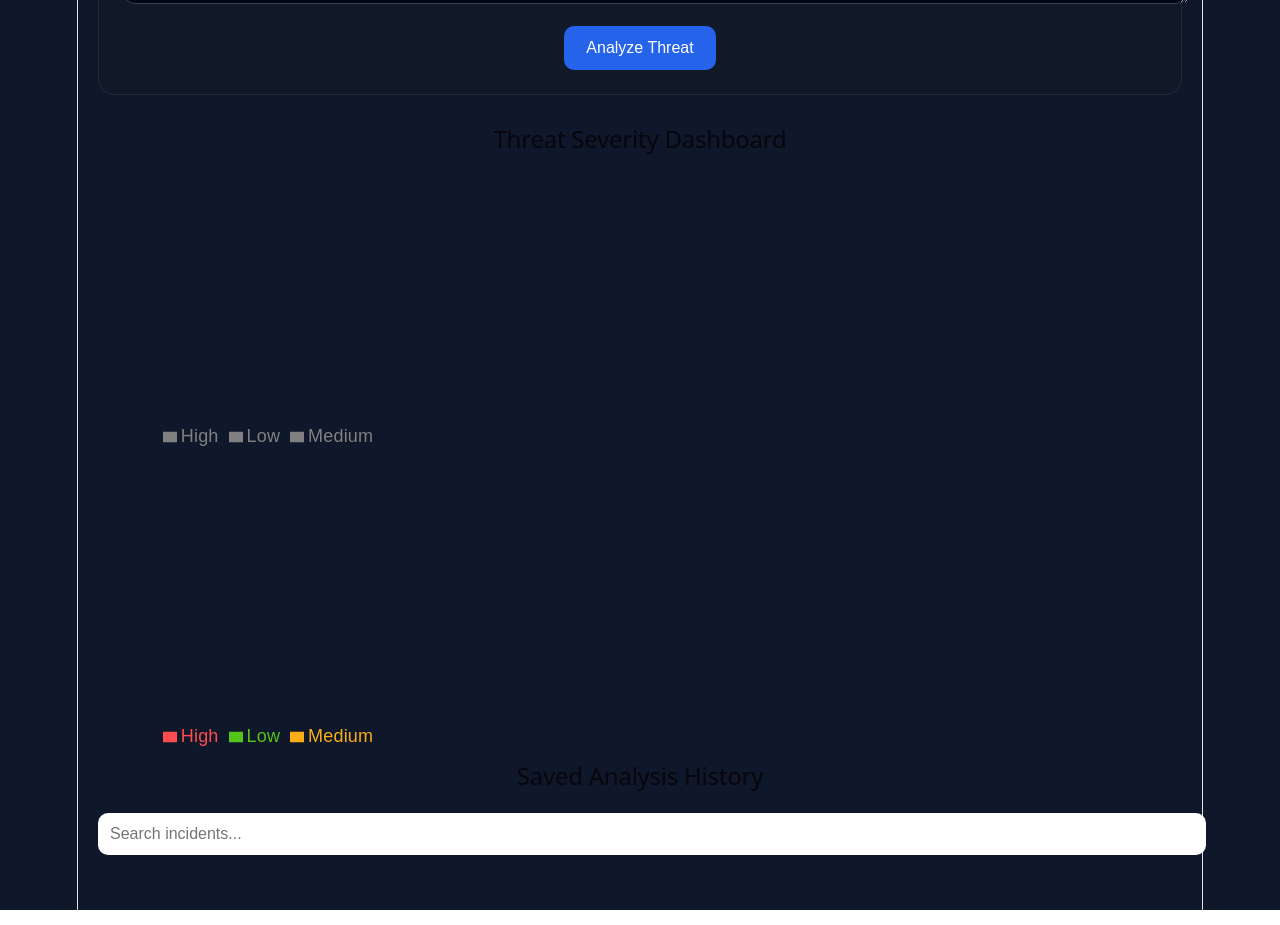
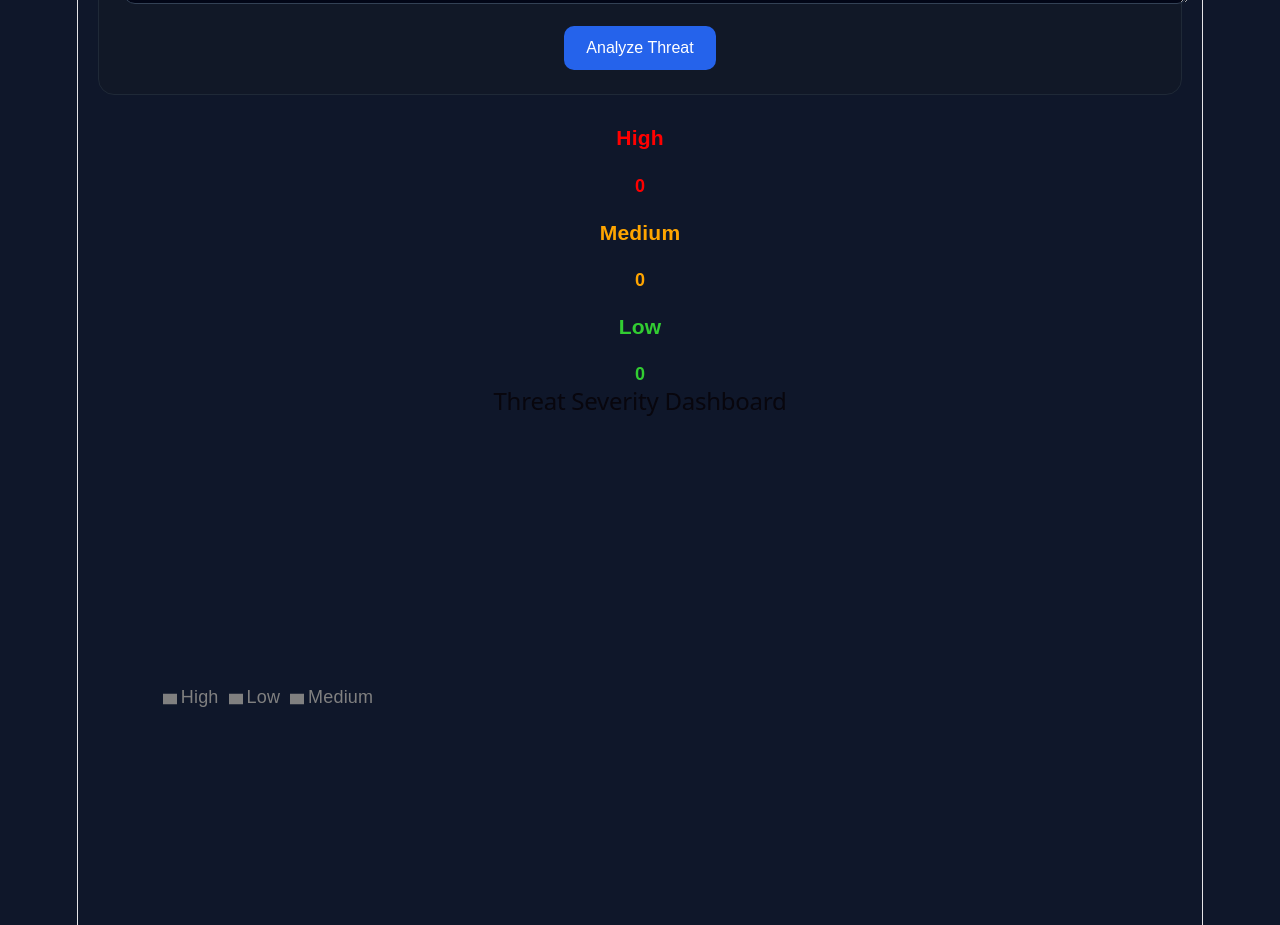
Before and after one commit to akiloakolu/secureops-ai, a React (Vite) app in the folder client/: page / in a window 1280 px wide. Shown: the part 1000-1925 px from the top of the page. Built offline with nearby package versions, Linux system fonts and the light colour scheme.

Commit message:
Added SIEM dashboard stats

```diff
--- a/client/src/App.jsx
+++ b/client/src/App.jsx
@@ -23,6 +23,17 @@ const [user, setUser] = useState(null);
     const response = await axios.get("http://localhost:5000/analyses");
     setHistory(response.data);
   };
+  const highCount = history.filter(
+  (item) => item.severity === "High"
+).length;
+
+const mediumCount = history.filter(
+  (item) => item.severity === "Medium"
+).length;
+
+const lowCount = history.filter(
+  (item) => item.severity === "Low"
+).length;
   const severityData = [
   {
     name: "High",
@@ -284,6 +295,22 @@ const handleAuth = async () => {
       )}
       <section className="history-section">
         <section className="dashboard-section">
+          <div className="stats-grid">
+  <div className="stat-card high">
+    <h3>High</h3>
+    <p>{highCount}</p>
+  </div>
+
+  <div className="stat-card medium">
+    <h3>Medium</h3>
+    <p>{mediumCount}</p>
+  </div>
+
+  <div className="stat-card low">
+    <h3>Low</h3>
+    <p>{lowCount}</p>
+  </div>
+</div>
   <h2>Threat Severity Dashboard</h2>
 
   <PieChart width={350} height={300}>
```
